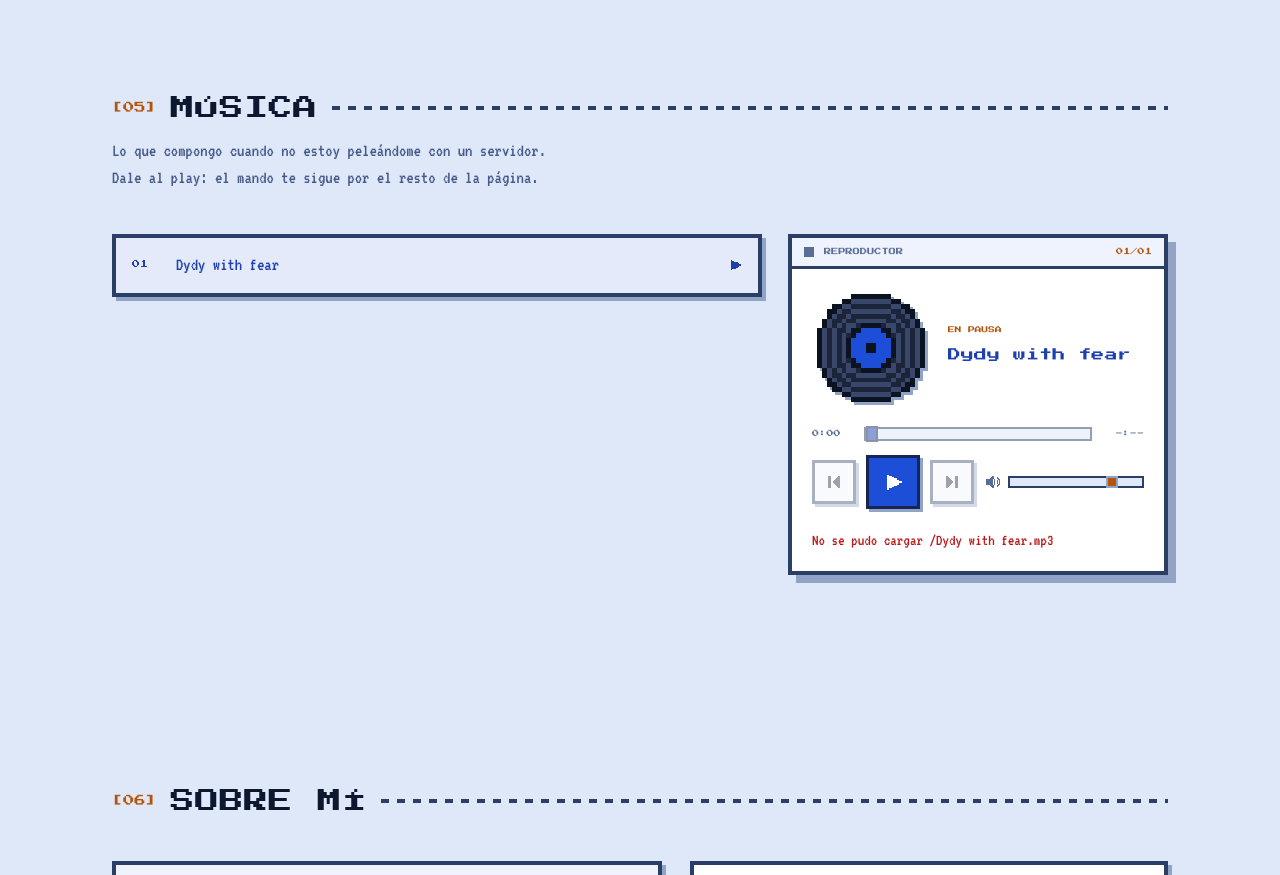
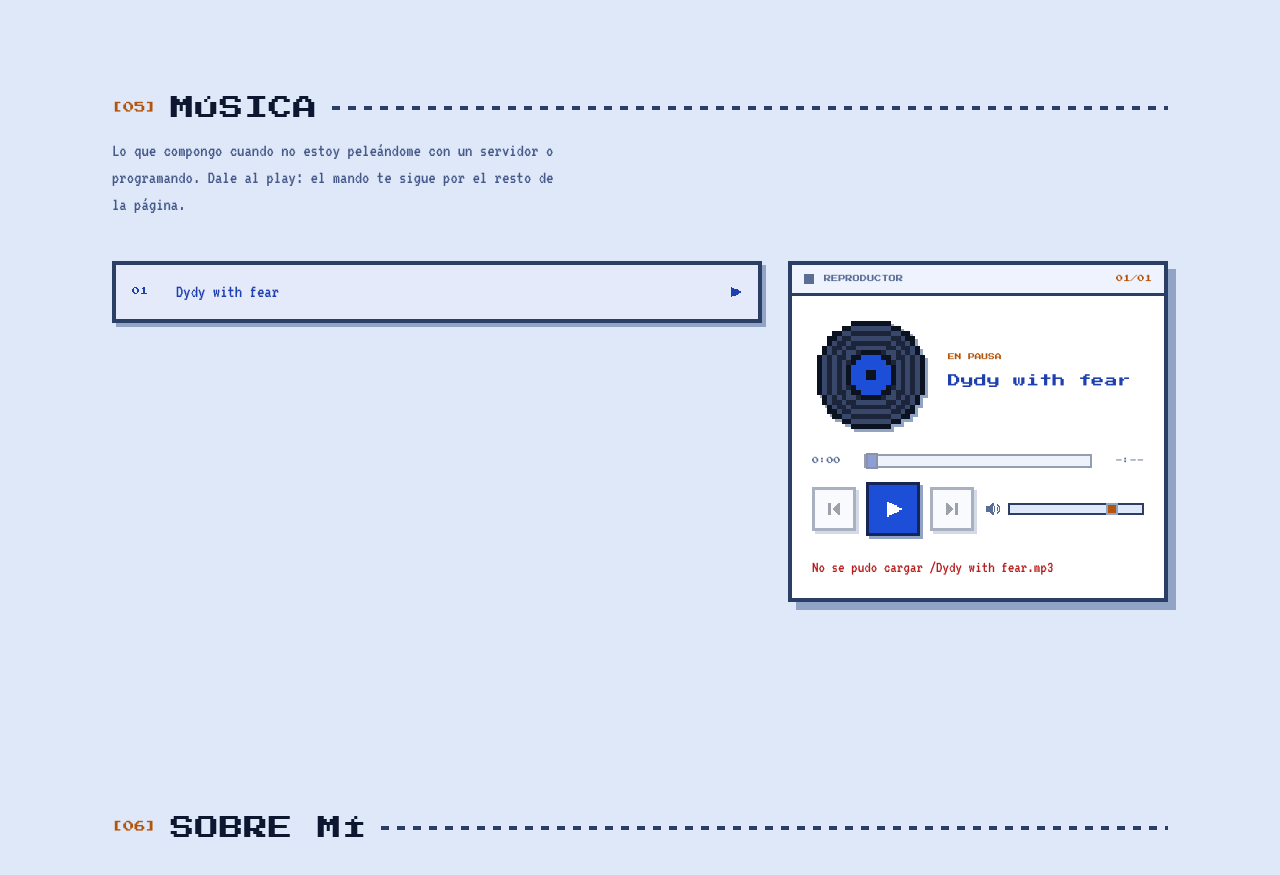
Before and after one commit to recker112/home-web, a React (Vite) app in the folder frontend/: page / in a window 1280 px wide. Shown: the part 4580-5455 px from the top of the page. Built offline with nearby package versions, Linux system fonts and the light colour scheme.

Commit message:
feat: actualizar subtítulo en el componente de música para reflejar intereses actuales

```diff
--- a/frontend/src/components/Music.tsx
+++ b/frontend/src/components/Music.tsx
@@ -26,7 +26,7 @@ export function Music() {
         <SectionHead
           index="05"
           title="MÚSICA"
-          subtitle="Lo que compongo cuando no estoy peleándome con un servidor. Dale al play: el mando te sigue por el resto de la página."
+          subtitle="Lo que compongo cuando no estoy peleándome con un servidor o programando. Dale al play: el mando te sigue por el resto de la página."
         />
 
         <div ref={ref} className={`music__grid reveal${inView ? ' is-visible' : ''}`}>
```
